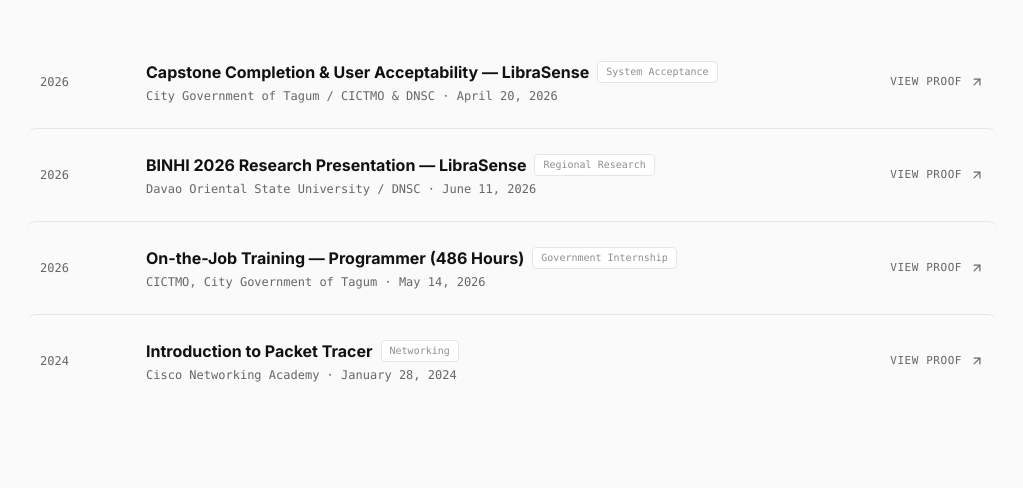
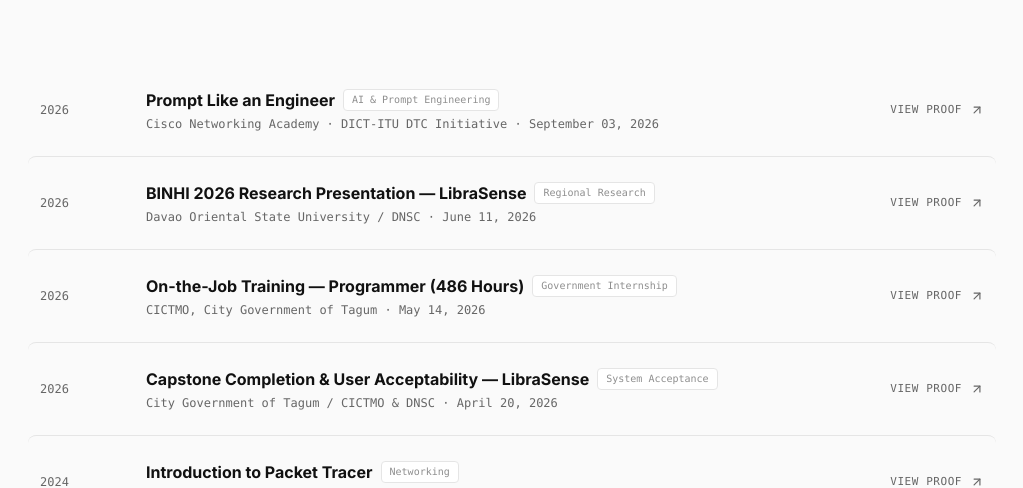
Before and after one commit to bJOE2001/Portfolio, a Next.js app: page / in a window 1280 px wide. Shown: the part 4391-4879 px from the top of the page, without its empty margins (128-1151 px from the left). Built offline with nearby package versions, Linux system fonts and the light colour scheme; no server answers.

Commit message:
Refactor code structure for improved readability and maintainability

```diff
--- a/data/capabilities.ts
+++ b/data/capabilities.ts
@@ -28,6 +28,7 @@
     "Linux",
   ],
   "AI / Developer Tools": [
+    "Prompt Engineering",
     "Git",
     "GitHub Actions",
     "Cursor",
--- a/data/certifications.ts
+++ b/data/certifications.ts
@@ -2,13 +2,13 @@
 
 export const certifications: Certification[] = [
   {
-    name: "Capstone Completion & User Acceptability — LibraSense",
-    issuer: "City Government of Tagum / CICTMO & DNSC",
-    date: "April 20, 2026",
+    name: "Prompt Like an Engineer",
+    issuer: "Cisco Networking Academy · DICT-ITU DTC Initiative",
+    date: "September 03, 2026",
     year: "2026",
-    highlight: "System Acceptance",
-    image: "/Capstone project certificate from organization.jpg",
-    link: "/Capstone project certificate from organization.jpg",
+    highlight: "AI & Prompt Engineering",
+    image: "/Prompt_Like_an_Engineer_certificate.jpg",
+    link: "/Prompt_Like_an_Engineer_certificate.jpg",
   },
   {
     name: "BINHI 2026 Research Presentation — LibraSense",
@@ -29,6 +29,15 @@
     link: "/OJT certificate(s) - completing 486 hours.jpg",
   },
   {
+    name: "Capstone Completion & User Acceptability — LibraSense",
+    issuer: "City Government of Tagum / CICTMO & DNSC",
+    date: "April 20, 2026",
+    year: "2026",
+    highlight: "System Acceptance",
+    image: "/Capstone project certificate from organization.jpg",
+    link: "/Capstone project certificate from organization.jpg",
+  },
+  {
     name: "Introduction to Packet Tracer",
     issuer: "Cisco Networking Academy",
     date: "January 28, 2024",
--- a/data/profile.ts
+++ b/data/profile.ts
@@ -23,6 +23,7 @@
   credentials: [
     "Web Developer at City Government of Tagum",
     "BS Information Technology — DNSC",
+    "Prompt Like an Engineer — Cisco / DICT-ITU",
     "Capstone Project — LibraSense (Accepted by CICTMO)",
     "BINHI Research Presenter",
   ],
```
Also changed, not shown: public/Prompt_Like_an_Engineer_certificate.jpg (added).
